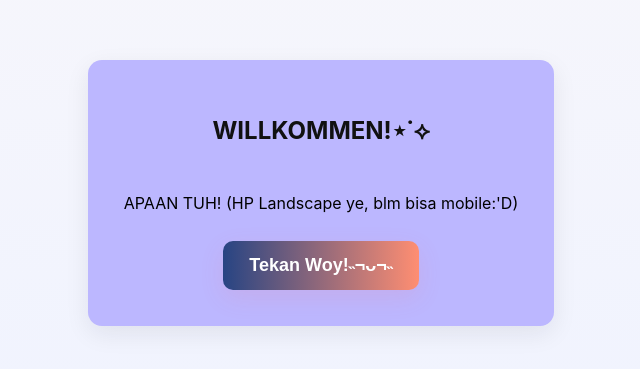
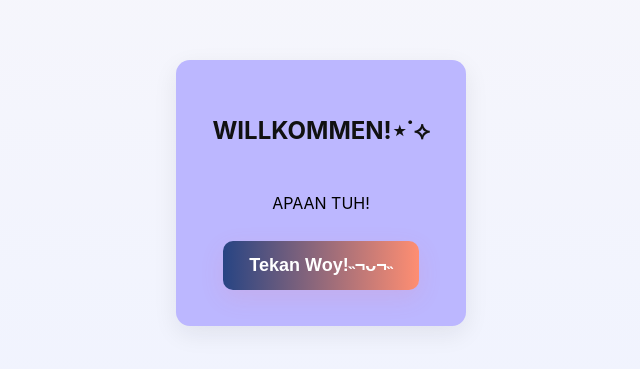
Before and after one commit to Sorahime/Sorahime.github.io, a plain HTML site: page index.html in a window 1280 px wide. Shown: the part 207-576 px from the top of the page, without its empty margins (319-959 px from the left). Drawn offline with Linux system fonts and the light colour scheme.

Commit message:
Update index.html

```diff
--- a/index.html
+++ b/index.html
@@ -12,7 +12,7 @@
         <section id="home" class="view" aria-hidden="false">
         <div class="flat-card" role="region" aria-label="Main card">
             <h1>WILLKOMMEN!⋆˙⟡</h1>
-            <p class="subtitle">APAAN TUH! (HP Landscape ye, blm bisa mobile:'D)</p>
+            <p class="subtitle">APAAN TUH!</p>
 
             <button id="openParty"
                 class="big-btn"
```
